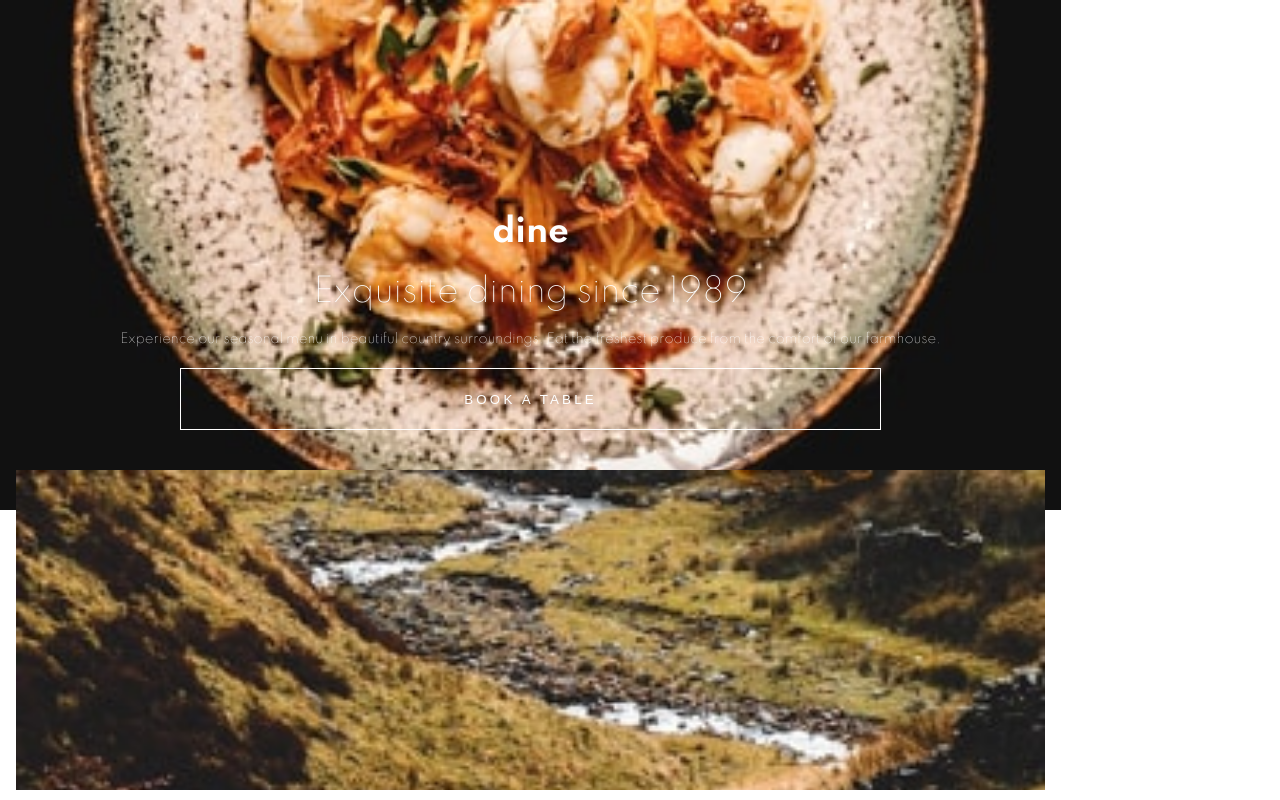
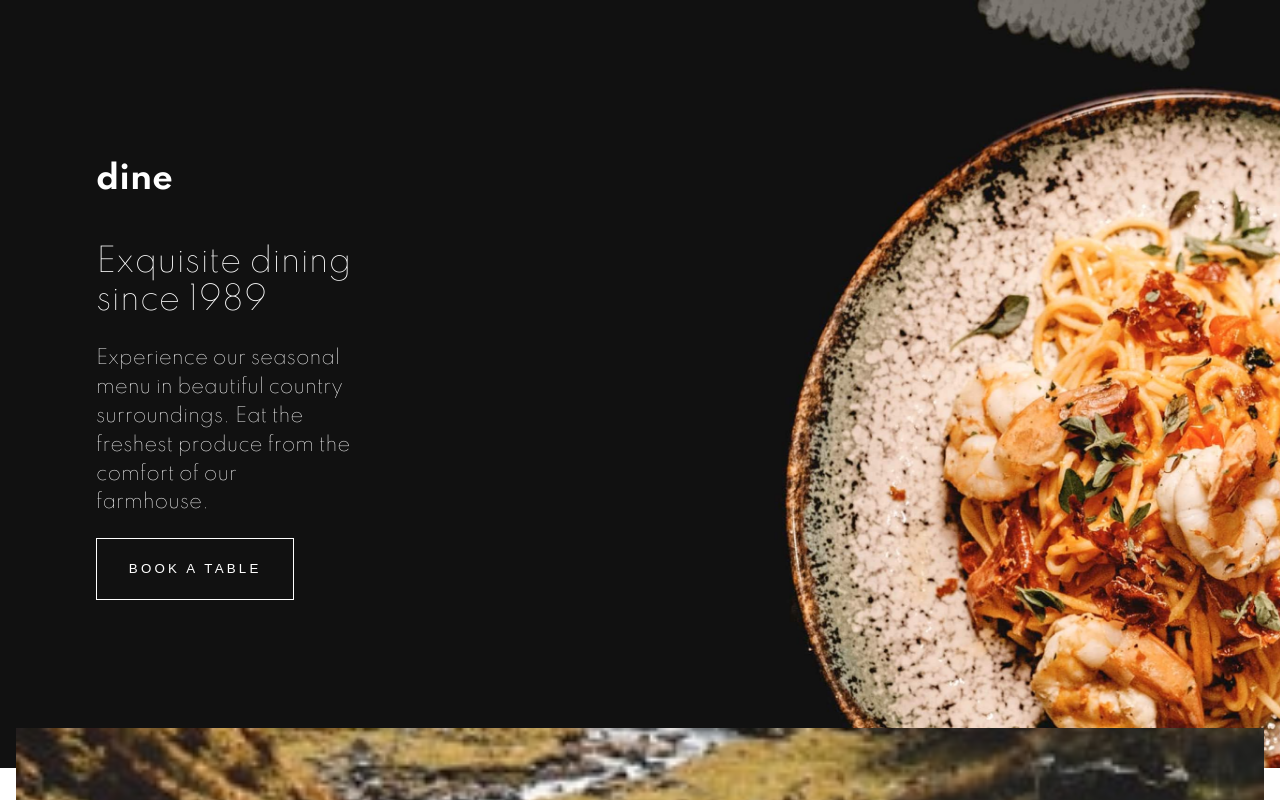
Before and after one commit to ashleypean/dine-restaurant, a React (Create React App) app: page / in a window 1280 px wide. Shown: the top 800 px of the page. Built offline with nearby package versions, Linux system fonts and the light colour scheme.

Commit message:
Added desktop configuration for desktop

```diff
--- a/src/components/Homepage/Header/Header.jsx
+++ b/src/components/Homepage/Header/Header.jsx
@@ -1,40 +1,90 @@
 import React from 'react'
 import { useHistory } from 'react-router-dom'
 import styled from 'styled-components'
-import mobileSmall from '../../../images/homepage/hero-bg-mobile.jpg'
-import mobile2x from '../../../images/homepage/hero-bg-mobile@2x.jpg'
-import tabletSmall from '../../../images/homepage/hero-bg-tablet.jpg'
-import tablet2x from '../../../images/homepage/hero-bg-tablet@2x.jpg'
-import desktopSmall from '../../../images/homepage/hero-bg-desktop.jpg'
-import desktop2x from '../../../images/homepage/hero-bg-desktop@2x.jpg'
+import BgImageMobile from '../../../images/homepage/hero-bg-mobile.jpg'
+import BgImageMobile2x from '../../../images/homepage/hero-bg-mobile@2x.jpg'
+import BgImageTablet from '../../../images/homepage/hero-bg-tablet.jpg'
+import BgImageTablet2x from '../../../images/homepage/hero-bg-tablet@2x.jpg'
+import BgImageDesktop from '../../../images/homepage/hero-bg-desktop.jpg'
+import BgImageDesktop2x from '../../../images/homepage/hero-bg-desktop@2x.jpg'
 
-
-const HeaderDiv = styled.div`
-  background: top / cover no-repeat url(${mobileSmall});
-  width: calc(100% - 2rem);
+const MainDiv = styled.div`
+background: top / cover no-repeat url(${BgImageMobile});
+width: 100%;
 color: white;
 display: flex;
 justify-content: center;
 align-items: center;
 flex-direction: column;
 text-align: center;
-  padding: 12rem 1rem 5rem;
 position: relative;
+
+@media screen and (min-width: 400px) {
+  background: center / cover no-repeat url(${BgImageMobile2x});
+}
+@media screen and (min-width: 600px) {
+  background: center / cover no-repeat url(${BgImageTablet});
+}
+@media screen and (min-width: 800px) {
+  background: center / cover no-repeat url(${BgImageTablet2x});
+}
+@media screen and (min-width: 1000px) {
+  flex-direction: row;
+  justify-content: flex-start;
+  align-items: flex-start;
+  background: center / cover no-repeat url(${BgImageDesktop});
+}
+@media screen and (min-width: 1200px) {
+  background: center / cover no-repeat url(${BgImageDesktop2x});
+}
 `
 
-const Title = styled.h1``
+const HeaderDiv = styled.div`
+display: flex;
+flex-direction: column;
+justify-content: center;
+align-items: center;
+padding: 15rem 1rem 8rem;
+width: 50%;
+
+@media screen and (min-width: 1000px) {
+  padding: 5rem 1rem 10rem;
+  width: 20%;
+  margin-left: 5rem;
+  display: flex;
+  flex-direction: column;
+  align-items: flex-start;
+}
+`
+
+const Title = styled.h1`
+@media screen and (min-width: 1000px) {
+  text-align: left;
+  margin: 5rem 0 2rem 0;
+}
+`
 
 const Subtitle = styled.h3`
   font-weight: 200;
   font-size: 2rem;
-  margin: 0;
+  margin: .5rem 0;
+  @media screen and (min-width: 1000px) {
+    text-align: left;
+    margin: .8rem 0;
+  }
 `
 
 const Description = styled.p`
   font-size: .8rem;
   line-height: 1.2rem;
   font-weight: 200;
-  margin: 1.2rem 0;
+  margin: .5rem 0;
+  @media screen and (min-width: 1000px) {
+    text-align: left;
+    margin: .8rem 0;
+    line-height: 1.8rem;
+    font-size: 1.2rem;
+  }
 `
 
 const BookingButton = styled.button`
@@ -42,8 +92,13 @@ const BookingButton = styled.button`
   color: white;
   border: .5px solid white;
   width: calc(65% + 2rem);
+  max-width: 250px;
   padding: 1.4rem 1rem;
   letter-spacing: .2rem;
+  margin: .5rem 0;
+  @media screen and (min-width: 1000px) {
+
+  }
 `
 
 export default function Header() {
@@ -53,6 +108,7 @@ export default function Header() {
     history.push('/book-a-table')
   }
   return (
+    <MainDiv>
       <HeaderDiv className="header">
         <Title>dine</Title>
         <Subtitle>Exquisite dining since 1989</Subtitle>
@@ -63,5 +119,7 @@ export default function Header() {
           BOOK A TABLE
         </BookingButton>
       </HeaderDiv>
+    </MainDiv>
+
   )
 }
```
Lines whose indentation alone changed are shown as unchanged.
